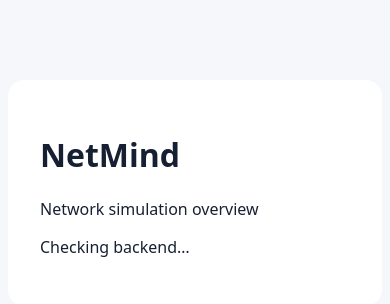
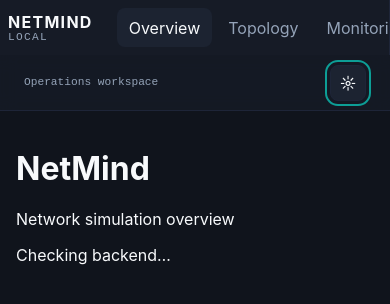
Before and after one commit to Anir6800/NetMind, a React (Vite) app in the folder frontend/: page / in a window 390 px wide. Shown: the top 304 px of the page. Built offline with nearby package versions, Linux system fonts and the light colour scheme; no server answers.

Commit message:
netmind: implement-local-responsive-shell

```diff
--- a/frontend/src/app/router.tsx
+++ b/frontend/src/app/router.tsx
@@ -1,10 +1,11 @@
 import { useQuery } from "@tanstack/react-query";
 import { createBrowserRouter } from "react-router-dom";
 import { getHealth } from "../lib/api";
+import { AppShell } from "../components/layout/AppShell";
 
 function Overview() {
   const health = useQuery({ queryKey: ["health"], queryFn: getHealth });
   return <main><h1>NetMind</h1><p>Network simulation overview</p><p data-testid="health">{health.isLoading ? "Checking backend…" : health.isError ? "Backend unavailable" : `Backend: ${health.data?.status ?? "Unknown"}`}</p></main>;
 }
 
-export const router = createBrowserRouter([{ path: "/", element: <Overview /> }]);
+export const router = createBrowserRouter([{ element: <AppShell />, children: [{ path: "/", element: <Overview /> }] }]);
--- /dev/null
+++ b/frontend/src/components/layout/AppShell.tsx
@@ -0,0 +1,9 @@
+import { NavLink, Outlet } from "react-router-dom";
+import { ThemeToggle } from "../ui/ThemeToggle";
+import { StatusPill } from "../ui/StatusPill";
+
+const links = [["/", "Overview"], ["/topology", "Topology"], ["/monitoring", "Monitoring"], ["/incidents", "Incidents"], ["/copilot", "Copilot"], ["/recovery", "Recovery"], ["/lab", "Lab"]] as const;
+
+export function AppShell() {
+  return <div className="app-shell"><a className="skip-link" href="#content">Skip to content</a><aside className="sidebar"><div className="brand">NETMIND <span>LOCAL</span></div><nav aria-label="Main navigation">{links.map(([to, label]) => <NavLink key={to} to={to} end={to === "/"}>{label}</NavLink>)}</nav><StatusPill status="healthy">LOCAL MODE</StatusPill></aside><div className="shell-main"><header className="topbar"><span className="eyebrow">Operations workspace</span><ThemeToggle /></header><main id="content" className="page-content"><Outlet /></main></div></div>;
+}
--- /dev/null
+++ b/frontend/src/components/ui/StatusPill.tsx
@@ -0,0 +1,5 @@
+type Status = "healthy" | "warning" | "critical" | "neutral";
+
+export function StatusPill({ status = "neutral", children }: { status?: Status; children: string }) {
+  return <span className={`status-pill status-pill--${status}`}><span aria-hidden="true" className="status-pill__dot" />{children}</span>;
+}
--- /dev/null
+++ b/frontend/src/components/ui/ThemeToggle.tsx
@@ -0,0 +1,7 @@
+import { useEffect, useState } from "react";
+
+export function ThemeToggle() {
+  const [light, setLight] = useState(() => localStorage.getItem("netmind-theme") === "light");
+  useEffect(() => { document.documentElement.dataset.theme = light ? "light" : "dark"; localStorage.setItem("netmind-theme", light ? "light" : "dark"); }, [light]);
+  return <button className="icon-button" onClick={() => setLight(!light)} aria-label={`Switch to ${light ? "dark" : "light"} theme`}>{light ? "◐" : "☼"}</button>;
+}
--- a/frontend/src/main.tsx
+++ b/frontend/src/main.tsx
@@ -10,6 +10,6 @@ export function App() {
 
 import { createRoot } from "react-dom/client";
 import "./styles/tokens.css";
-import "./style.css";
+import "./styles/global.css";
 
 createRoot(document.getElementById("root")!).render(<App />);
--- /dev/null
+++ b/frontend/src/styles/global.css
@@ -0,0 +1,16 @@
+* { box-sizing: border-box; }
+html { background: var(--nm-canvas); color: var(--nm-text); font-family: var(--nm-font-ui); }
+body { margin: 0; min-width: 320px; background: var(--nm-canvas); }
+button, a { font: inherit; }
+button, a:focus-visible { outline: 2px solid var(--nm-primary); outline-offset: 3px; }
+.skip-link { position: fixed; left: var(--nm-space-3); top: -4rem; z-index: 10; padding: var(--nm-space-2); background: var(--nm-primary); color: #fff; border-radius: var(--nm-radius-control); }
+.skip-link:focus { top: var(--nm-space-3); }
+.app-shell { min-height: 100vh; display: flex; }
+.sidebar { width: 15rem; flex: 0 0 15rem; min-height: 100vh; padding: var(--nm-space-3); display: flex; flex-direction: column; gap: var(--nm-space-4); border-right: 1px solid var(--nm-border); background: var(--nm-surface); }
+.brand { font-weight: 700; letter-spacing: .08em; }.brand span, .eyebrow { color: var(--nm-text-muted); font: 500 .7rem/1 var(--nm-font-data); }
+.sidebar nav { display: grid; gap: 4px; }.sidebar nav a { padding: .6rem .75rem; border-radius: var(--nm-radius-control); color: var(--nm-text-muted); text-decoration: none; }.sidebar nav a.active, .sidebar nav a:hover { color: var(--nm-text); background: var(--nm-surface-raised); }
+.shell-main { min-width: 0; flex: 1; }.topbar { height: 3.5rem; padding: 0 var(--nm-space-4); display: flex; justify-content: space-between; align-items: center; border-bottom: 1px solid var(--nm-border); background: color-mix(in srgb, var(--nm-surface) 82%, transparent); backdrop-filter: blur(8px); position: sticky; top: 0; }.page-content { max-width: 90rem; margin: 0 auto; padding: var(--nm-space-4); }
+.icon-button { width: 2.25rem; height: 2.25rem; border: 1px solid var(--nm-border); border-radius: var(--nm-radius-control); color: var(--nm-text); background: var(--nm-surface-raised); cursor: pointer; }
+.status-pill { width: max-content; display: inline-flex; align-items: center; gap: 6px; padding: 4px 8px; border: 1px solid var(--nm-border); border-radius: 999px; color: var(--nm-text-muted); font: 500 .7rem/1 var(--nm-font-data); }.status-pill__dot { width: 6px; height: 6px; border-radius: 50%; background: var(--nm-text-muted); }.status-pill--healthy .status-pill__dot { background: var(--nm-success); }.status-pill--warning .status-pill__dot { background: var(--nm-warning); }.status-pill--critical .status-pill__dot { background: var(--nm-danger); }
+.page-card { padding: var(--nm-space-4); border: 1px solid var(--nm-border); border-radius: var(--nm-radius-panel); background: var(--nm-surface); }.page-card h1 { margin: 0 0 var(--nm-space-2); }.page-card p { color: var(--nm-text-muted); }
+@media (max-width: 700px) { .app-shell { display: block; }.sidebar { width: auto; min-height: auto; padding: var(--nm-space-2); flex-direction: row; align-items: center; overflow-x: auto; }.sidebar nav { display: flex; }.sidebar nav a { white-space: nowrap; }.sidebar > .status-pill { display: none; }.page-content { padding: var(--nm-space-3); } }
```
Also changed, not shown: 2 other files (tests, documents, lock files or other folders).
